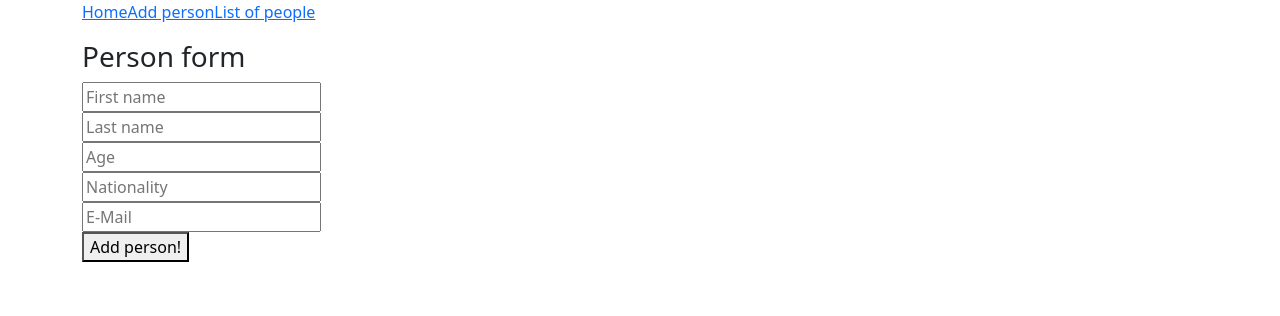
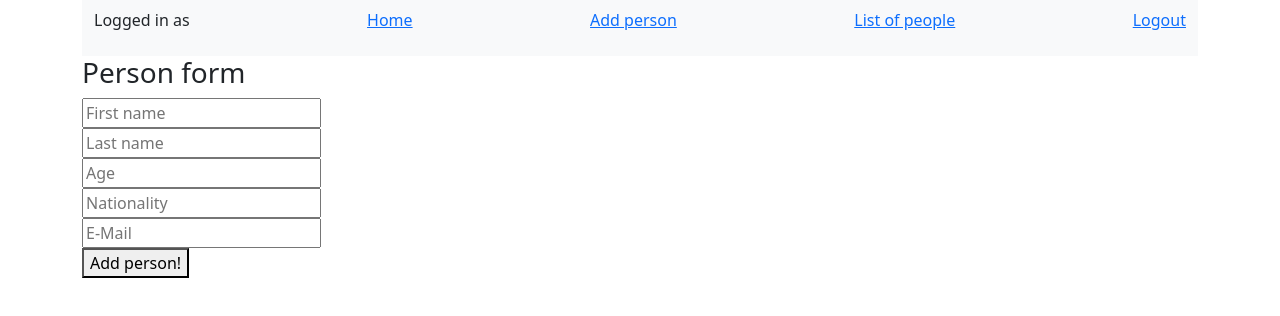
Before and after one commit to a18ismca/LexiconReact, a React (Create React App) app in the folder ismetsapp/: page /add in a window 1280 px wide. Shown: the top 316 px of the page. Built offline with nearby package versions, Linux system fonts and the light colour scheme.

Commit message:
Done with assignment 2 (React)

```diff
--- a/ismetsapp/src/components/Form.js
+++ b/ismetsapp/src/components/Form.js
@@ -2,7 +2,7 @@ import 'bootstrap/dist/css/bootstrap.min.css';
 
 import React, {useState} from 'react';
 
-import {Navigation} from "./Navigation";
+import {NavigationBar} from "./NavigationBar";
 
 // addPerson är en metod som skickas vidare till App.js
 export const Form = ({addPerson}) => {
@@ -34,7 +34,7 @@ return(
 
 
     <div className='container'>
-     <Navigation/>
+     <NavigationBar/>
 
           <div>
                 <h3>Person form</h3>
--- a/ismetsapp/src/components/Home.js
+++ b/ismetsapp/src/components/Home.js
@@ -1,20 +1,19 @@
-import React, {useContext} from "react";
-import {Navigation} from "./Navigation";
-import { UserContext } from "./UserContext";
+import React from "react";
+import {NavigationBar} from "./NavigationBar";
 import 'bootstrap/dist/css/bootstrap.min.css';
 
 
 export const Home = () => {
 
-    const {user} = useContext(UserContext);
+    return(
 
-    return(
-        <>
         <div className="container">
-            <Navigation/>
-            <h4>Hello and welcome, {user.username}</h4>
+            <header>
+            <NavigationBar/>
+            </header>
+
 
         </div>
-        </>
+
     )
 }
--- a/ismetsapp/src/components/List.js
+++ b/ismetsapp/src/components/List.js
@@ -1,5 +1,5 @@
 import 'bootstrap/dist/css/bootstrap.min.css';
-import {Navigation} from './Navigation';
+import {NavigationBar} from './NavigationBar';
 import {Link} from "react-router-dom";
 import React from 'react';
 
@@ -10,7 +10,7 @@ export const List = ({people}) => {
  if(people.length == 0){
     return (
       <div className='container'>
-        <Navigation/>
+        <NavigationBar/>
         <div>
           <h2>List of people</h2>
         </div>
@@ -22,7 +22,7 @@ export const List = ({people}) => {
         return (
 
             <div className='container'>
-              <Navigation/>
+              <NavigationBar/>
               <div>
                 <h2>List of people</h2>
             </div>
--- a/ismetsapp/src/components/Login.js
+++ b/ismetsapp/src/components/Login.js
@@ -13,6 +13,10 @@ const usernameOnChange = (e) => {
     setUsername(e.target.value);
 }
 
+const usernameSubmit = (e) => {
+    e.preventDefault();
+}
+
 
 
     return(
@@ -21,22 +25,31 @@ const usernameOnChange = (e) => {
             <header>
                 <h4>Welcome to login page!</h4>
             </header>
-            <label>
-                Username:
-            </label>
+
+            <form onSubmit={usernameSubmit}>
+            <div>
+                <label>
+                    Username
+                </label>
+            </div>
+
+
 
             <input
                 type='text'
                 placeholder='Enter here!'
                 onChange={usernameOnChange}
+                required
             />
 
-            <div>
+
+
                 <Link to="home"><button onClick={() => userLogin(name)}>Login</button></Link>
+
+
+                </form>
             </div>
 
-
-        </div>
 
     )
 
--- a/ismetsapp/src/components/Logout.js
+++ /dev/null
@@ -1 +0,0 @@
-import 'bootstrap/dist/css/bootstrap.min.css';
--- a/ismetsapp/src/components/Navigation.js
+++ /dev/null
@@ -1,19 +0,0 @@
-import React from "react";
-import {Link} from "react-router-dom";
-import 'bootstrap/dist/css/bootstrap.min.css';
-
-export const Navigation = () => {
-
-    return(
-
-        <div>
-            <nav className="nav">
-                <Link to="/home"><p>Home</p></Link>
-                <Link to="/add"><p>Add person</p></Link>
-                <Link to="/list"><p>List of people</p></Link>
-            </nav>
-        </div>
-
-    )
-
-}
--- /dev/null
+++ b/ismetsapp/src/components/NavigationBar.js
@@ -0,0 +1,25 @@
+import React, {useContext} from "react";
+import { UserContext } from "./UserContext";
+import {Link} from "react-router-dom";
+import 'bootstrap/dist/css/bootstrap.min.css';
+
+export const NavigationBar = () => {
+
+    const { user } = useContext(UserContext);
+    const { userLogout } = useContext(UserContext);
+
+    return(
+
+            <nav className="navbar navbar-expand-sm navbar-light bg-light">
+                <div className="container-fluid">
+                    <p>Logged in as {user.username}</p>
+                    <Link to="/home"><p>Home</p></Link>
+                    <Link to="/add"><p>Add person</p></Link>
+                    <Link to="/list"><p>List of people</p></Link>
+                    <Link to="/"><p onClick={() => userLogout()}>Logout</p></Link>
+                </div>
+            </nav>
+
+    )
+
+}
--- a/ismetsapp/src/components/PersonalDetails.js
+++ b/ismetsapp/src/components/PersonalDetails.js
@@ -1,13 +1,13 @@
 import 'bootstrap/dist/css/bootstrap.min.css';
 import {Link} from "react-router-dom";
-import {Navigation} from './Navigation';
+import {NavigationBar} from './NavigationBar';
 import React from "react";
 
 export const PersonalDetails = () => {
 
     return(
         <div className='container'>
-            <Navigation/>
+            <NavigationBar/>
         <h2>Your personal details</h2>
 
         <Link to="/list">Return to list</Link>
```
